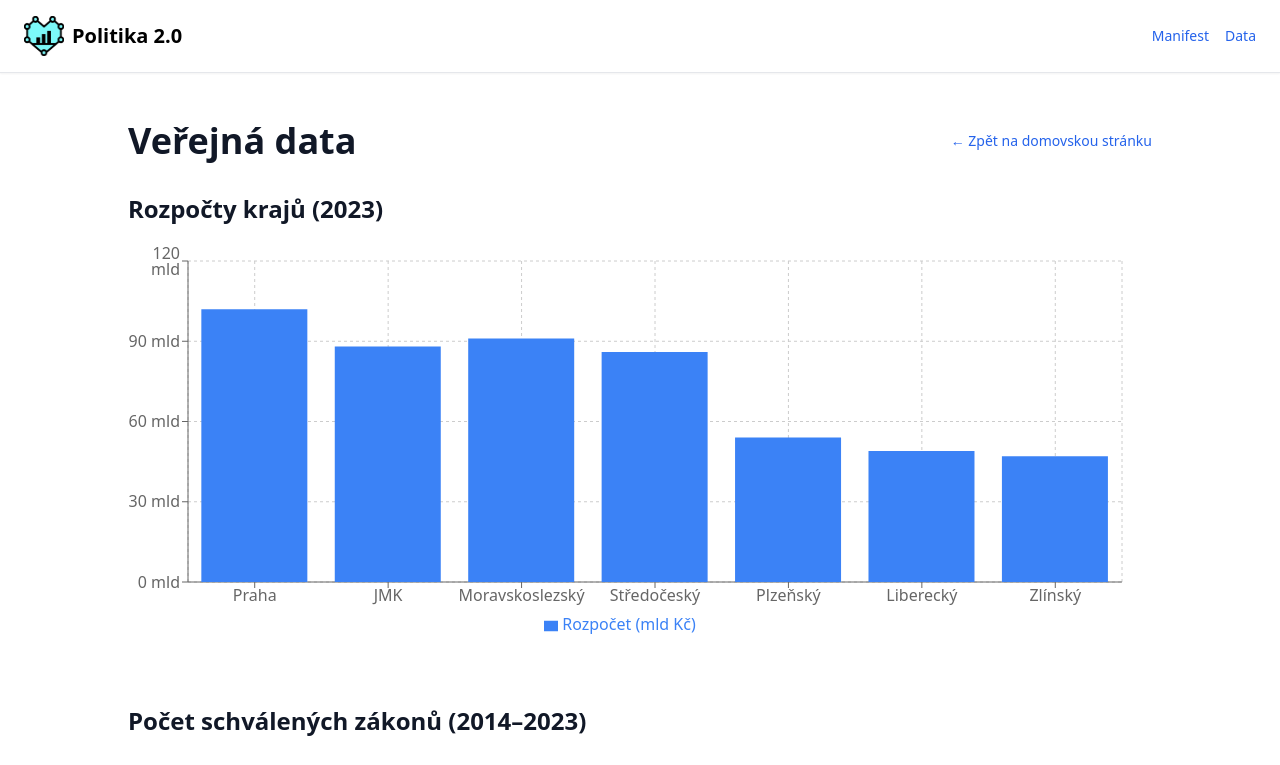
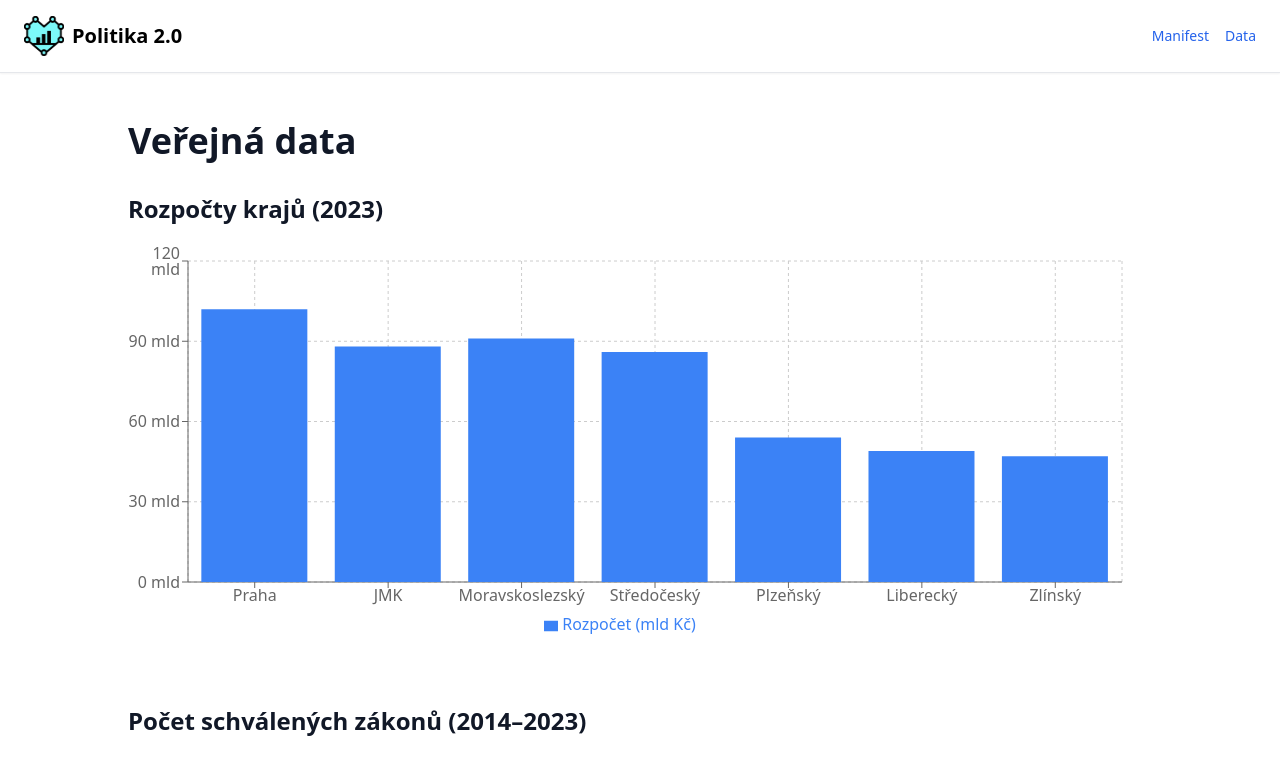
Before and after one commit to Tekier10/politika_2.0, a Next.js app: page /data in a window 1280 px wide. Shown: the top 765 px of the page. Built offline with nearby package versions, Linux system fonts and the light colour scheme.

Commit message:
Update data.tsx

```diff
--- a/pages/data.tsx
+++ b/pages/data.tsx
@@ -42,9 +42,6 @@ export default function DataPage() {
         <div className="max-w-5xl mx-auto">
           <div className="flex justify-between items-center mb-8">
             <h1 className="text-4xl font-bold">Veřejná data</h1>
-            <Link href="/" className="text-blue-600 hover:underline text-sm">
-              ← Zpět na domovskou stránku
-            </Link>
           </div>
 
           {/* Sloupcový graf */}
```
